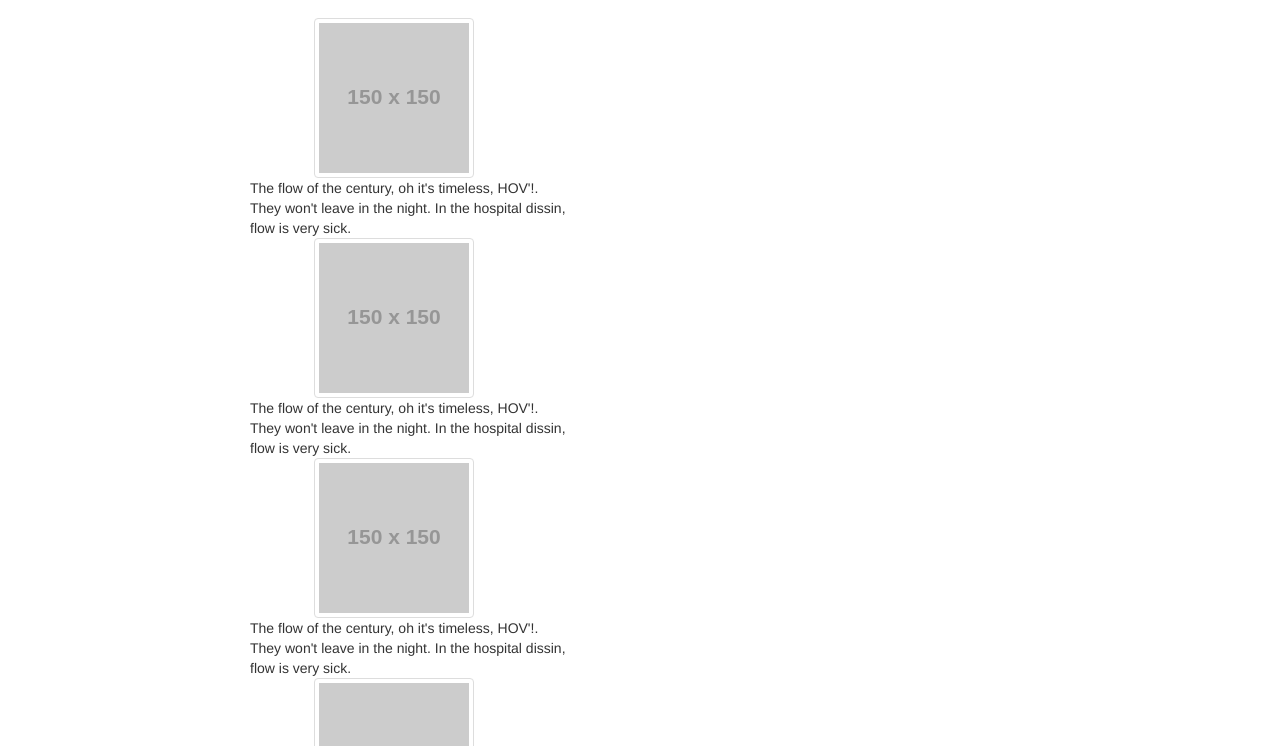
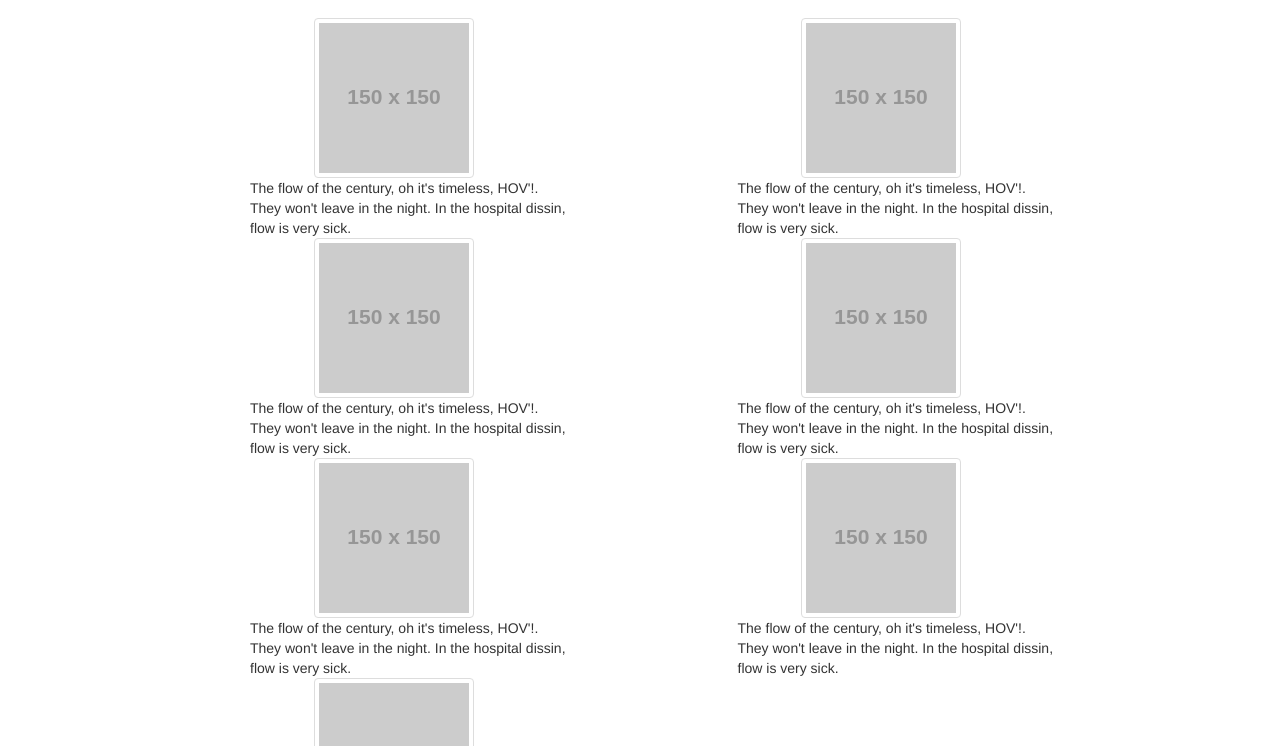
Before and after one commit to kmsemo1/Bootstrap-Portfolio, a plain HTML site: page portfolio.html in a window 1280 px wide. Shown: the part 54-800 px from the top of the page. Drawn offline with nearby package versions, Linux system fonts and the light colour scheme; placeholder pictures from the web are drawn by us.

Commit message:
added second column to portfolio.html

```diff
--- a/portfolio.html
+++ b/portfolio.html
@@ -46,8 +46,8 @@
         <!-- Content of current page -->
         <div class="container">
             <div class="row">
+
                 <div class="col-md-3 col-md-offset-2 text-centered">
-
                     <div class="row">
                         <div class="col-md-md-2 col-md-offset-2">
                             <img class="img img-thumbnail" src="http://placehold.it/150x150">
@@ -92,6 +92,42 @@
                         </div>
                     </div>
                 </div>
+
+                <div class="col-md-3 col-md-offset-2 text-centered">
+                    <div class="row">
+                        <div class="col-md-md-2 col-md-offset-2">
+                            <img class="img img-thumbnail" src="http://placehold.it/150x150">
+                        </div>
+                        <div class="row">
+                            <div class="col-md-md-2">
+                                The flow of the century, oh it's timeless, HOV'!. They won't leave in the night. In the hospital dissin, flow is very sick.
+                            </div>
+                        </div>
+                    </div>
+
+                    <div class="row">
+                        <div class="col-md-md-2 col-md-offset-2">
+                            <img class="img img-thumbnail" src="http://placehold.it/150x150">
+                        </div>
+                        <div class="row">
+                            <div class="col-md-md-2">
+                                The flow of the century, oh it's timeless, HOV'!. They won't leave in the night. In the hospital dissin, flow is very sick.
+                            </div>
+                        </div>
+                    </div>
+
+                    <div class="row">
+                        <div class="col-md-md-2 col-md-offset-2">
+                            <img class="img img-thumbnail" src="http://placehold.it/150x150">
+                        </div>
+                        <div class="row">
+                            <div class="col-md-md-2">
+                                The flow of the century, oh it's timeless, HOV'!. They won't leave in the night. In the hospital dissin, flow is very sick.
+                            </div>
+                        </div>
+                    </div>
+                </div>
+
             </div>
         </div>
 
```
